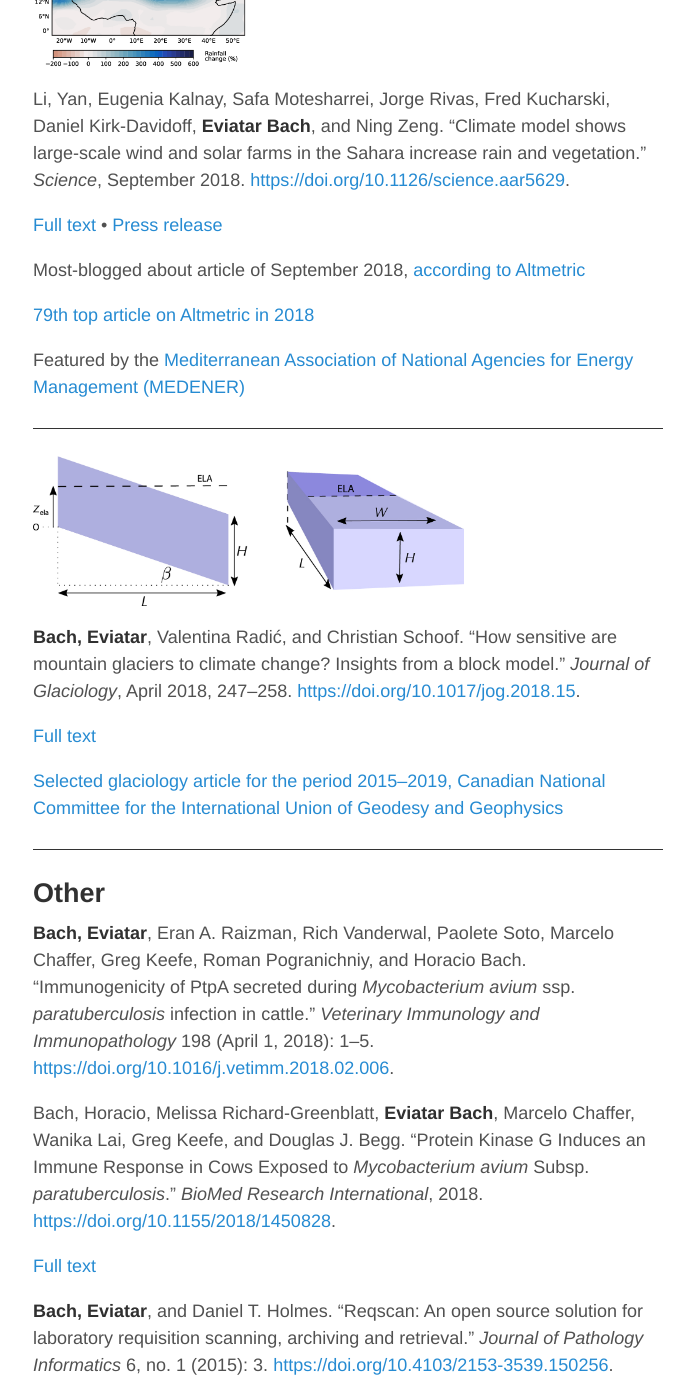
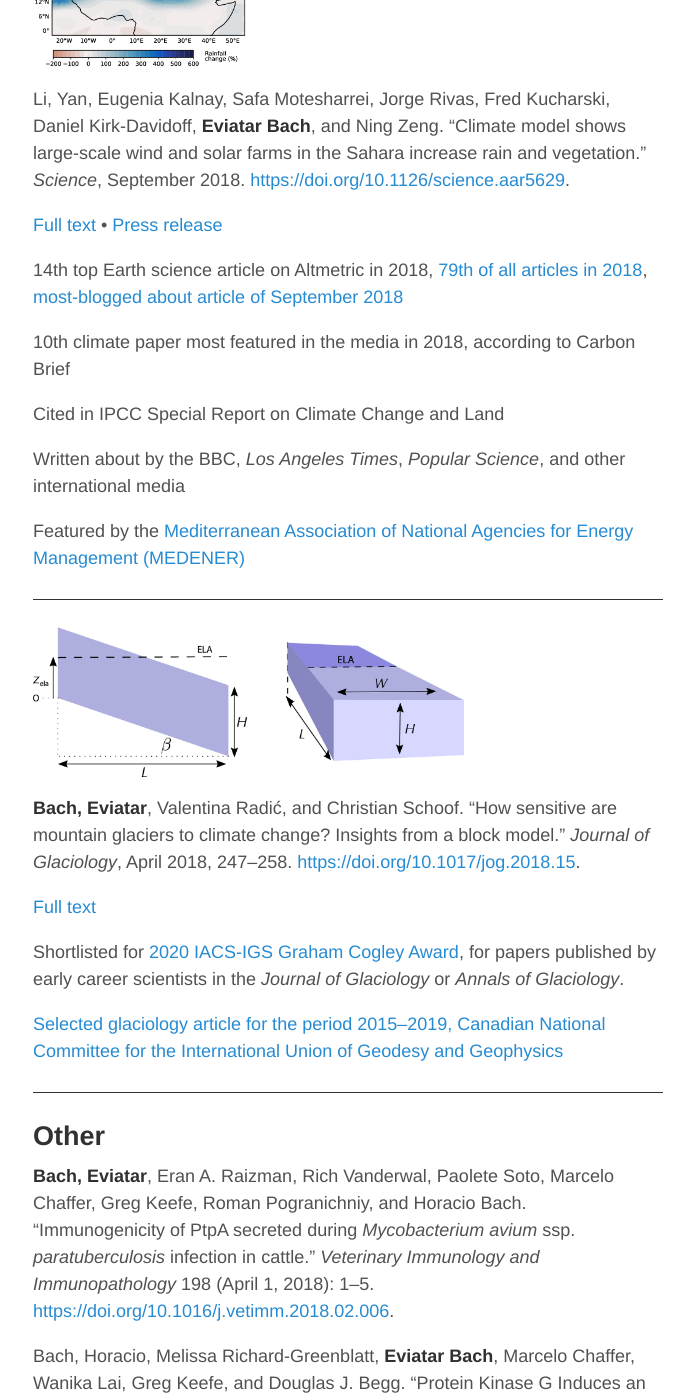
Before and after one commit to eviatarbach/website_old, a Jekyll site: the page built from publications.md, in a window 1280 px wide and 1400 px high, scrolled down 1356 px. Shown: the whole window, without its empty margins (292-986 px from the left). Built offline with Jekyll 4.4.1, drawn with Linux system fonts in a browser that asks for light colours; comment, search, counter and statistics services are not loaded; some of the changed text lies outside the part shown.

Commit message:
Update publications.md

```diff
--- a/publications.md
+++ b/publications.md
@@ -13,7 +13,7 @@
 
 [Full text](https://journals.ametsoc.org/doi/pdf/10.1175/JCLI-D-18-0817.1) • [Press release](https://umdrightnow.umd.edu/news/new-statistical-method-delivers-first-comprehensive-global-picture-mutual-prediction-atmosphere)
 
-6th most read article in the *Journal of Climate* in the period 2 December 2018 – 2 December 2019
+3rd most read article in the *Journal of Climate* in the period 5 June 2019 – 5 June 2020
 
 Featured by the [Northwestern Pacific Ocean Circulation and Climate Experiment](http://npoce.org.cn/newsItem.aspx?id=153)
 <div class="altmetric-embed" data-badge-type="donut" data-altmetric-id="64616051" />
@@ -33,9 +33,13 @@
 
 [Full text](http://science.sciencemag.org/content/sci/361/6406/1019.full.pdf?ijkey=frvIs8neJ0bx.&keytype=ref&siteid=sci) • [Press release](https://umdrightnow.umd.edu/news/large-scale-wind-and-solar-farms-sahara-would-increase-rain-and-vegetation)
 
-Most-blogged about article of September 2018, [according to Altmetric](https://www.altmetric.com/blog/september-high-five-top-of-the-blogs/)
+14th top Earth science article on Altmetric in 2018, [79th of all articles in 2018](https://www.altmetric.com/top100/2018/), [most-blogged about article of September 2018](https://www.altmetric.com/blog/september-high-five-top-of-the-blogs/)
 
-[79th top article on Altmetric in 2018](https://www.altmetric.com/top100/2018/)
+10th climate paper most featured in the media in 2018, according to Carbon Brief
+
+Cited in IPCC Special Report on Climate Change and Land
+
+Written about by the BBC, *Los Angeles Times*, *Popular Science*, and other international media
 
 Featured by the [Mediterranean Association of National Agencies for Energy Management (MEDENER)](https://www.medener.org/en/medener-has-selected-an-article-for-you/)
 
@@ -46,6 +50,8 @@
 **Bach, Eviatar**, Valentina Radić, and Christian Schoof. “How sensitive are mountain glaciers to climate change? Insights from a block model.” *Journal of Glaciology*, April 2018, 247–258. [https://doi.org/10.1017/jog.2018.15](https://doi.org/10.1017/jog.2018.15).
 
 [Full text](https://www.cambridge.org/core/services/aop-cambridge-core/content/view/28BA3694D360B9CDE899703750C84900/S0022143018000151a.pdf/how_sensitive_are_mountain_glaciers_to_climate_change_insights_from_a_block_model.pdf)
+
+Shortlisted for [2020 IACS-IGS Graham Cogley Award](https://www.cambridge.org/core/journals/journal-of-glaciology/2020-graham-cogley-award), for papers published by early career scientists in the *Journal of Glaciology* or *Annals of Glaciology*.
 
 [Selected glaciology article for the period 2015–2019, Canadian National Committee for the International Union of Geodesy and Geophysics](http://cgu-ugc.ca/cguwp/wp-content/media/CNC-IUGG-2019-Quad-Report-complete.pdf)
 <div class="altmetric-embed" data-badge-type="donut" data-altmetric-id="34137384" />
```
